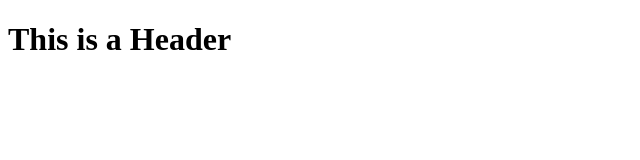
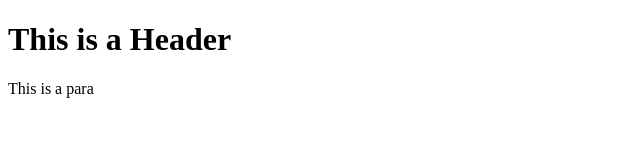
Before and after one commit to anandcdr/git-test, a plain HTML site: page index.html in a window 1280 px wide. Shown: the whole page, without its empty margins (0-640 px from the left). Drawn offline with Linux system fonts and the light colour scheme.

Commit message:
Second commit

```diff
--- a/index.html
+++ b/index.html
@@ -4,5 +4,8 @@
         <h1>
             This is a Header
         </h1>
+        <p>
+            This is a para
+        </p>
     </body>
 </html>
```
